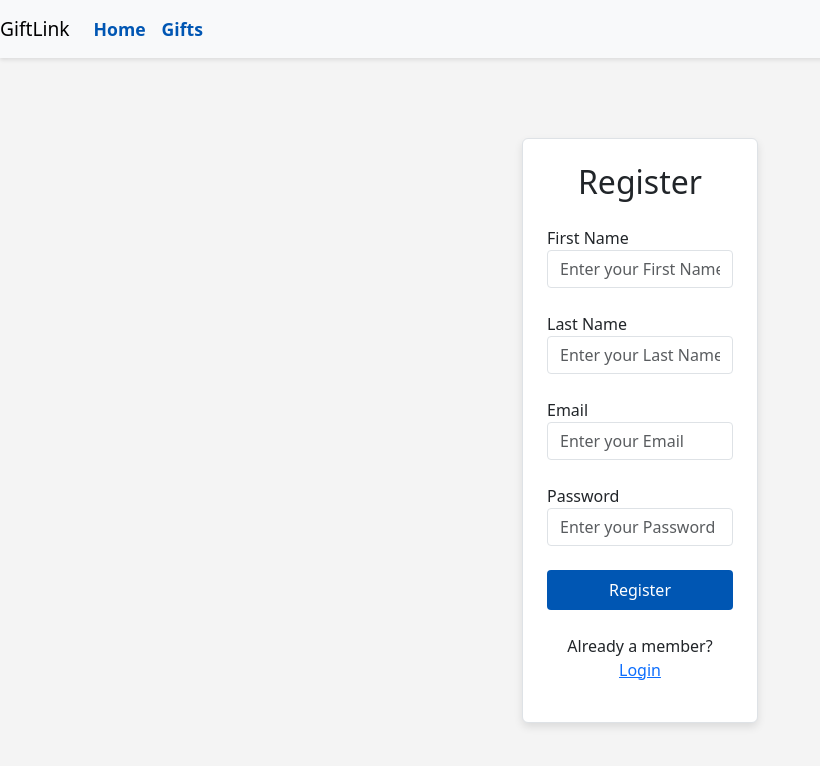
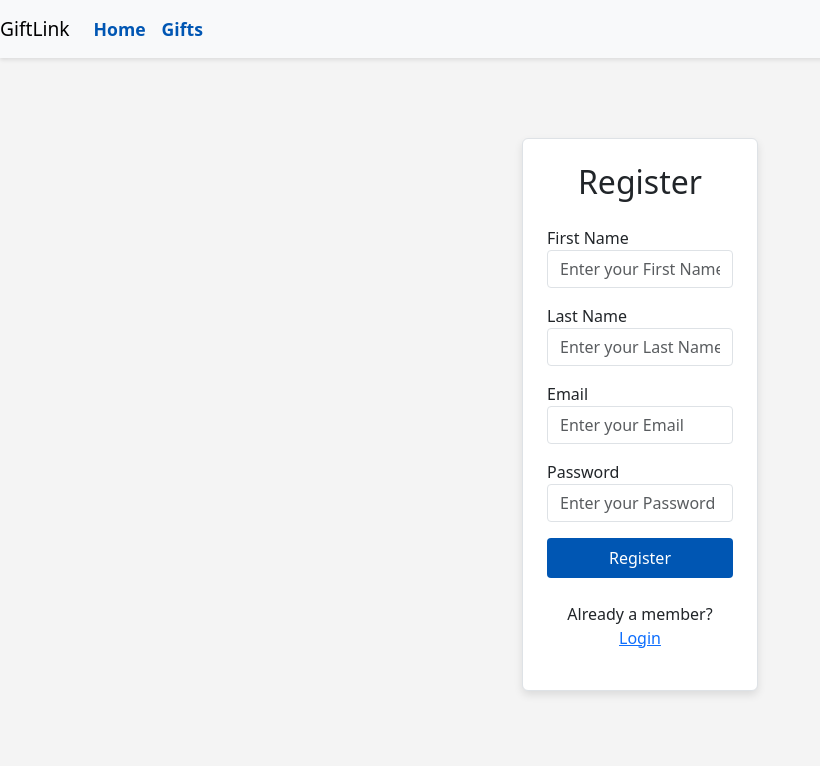
Before and after one commit to VanceDR/fullstack-capstone-project, a React (Create React App) app in the folder giftlink-frontend/: page /app/register in a window 1280 px wide. Shown: the top 766 px of the page, without its empty margins (0-820 px from the left). Built offline with nearby package versions, Linux system fonts and the light colour scheme.

Commit message:
revised form classes in the RegisterPage

```diff
--- a/giftlink-frontend/src/components/RegisterPage/RegisterPage.js
+++ b/giftlink-frontend/src/components/RegisterPage/RegisterPage.js
@@ -24,7 +24,7 @@ function RegisterPage() {
                         <h2 className="text-center mb-4 font-weight-bold">Register</h2>
 
                         {/* insert code here to create input elements for all the variables - firstName, lastName, email, password */}
-                        <div className="mb-4">
+                        <div className="mb-3">
 
                             <label htmlFor="firstName" className="form label"> First Name</label><br />
                             <input
@@ -36,7 +36,7 @@ function RegisterPage() {
                                 onChange={(e) => setFirstName(e.target.value)}
                             />
                         </div>
-                        <div className="mb-4">
+                        <div className="mb-3">
 
                             <label htmlFor="lastName" className="form label"> Last Name</label><br />
                             <input
@@ -48,7 +48,7 @@ function RegisterPage() {
                                 onChange={(e) => setLastName(e.target.value)}
                             />
                         </div>
-                        <div className="mb-4">
+                        <div className="mb-3">
 
                             <label htmlFor="emailInput" className="form label"> Email</label><br />
                             <input
@@ -60,7 +60,7 @@ function RegisterPage() {
                                 onChange={(e) => setEmail(e.target.value)}
                             />
                         </div>
-                        <div className="mb-4">
+                        <div className="mb-3">
 
                             <label htmlFor="passwordInput" className="form label"> Password</label><br />
                             <input
```
